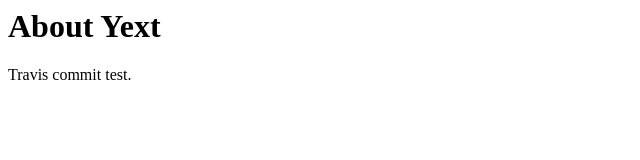
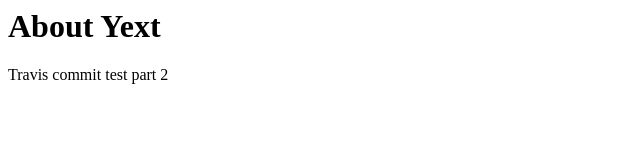
Before and after one commit to travispinnick/sites-starter, a plain HTML site: page pages/about-us.html in a window 1280 px wide. Shown: the full height of the page, 0-640 px from the left. Drawn offline with Linux system fonts and the light colour scheme.

Commit message:
Update about-us.html

```diff
--- a/pages/about-us.html
+++ b/pages/about-us.html
@@ -3,5 +3,5 @@
 <body>
     <h1> About Yext </h1>
 
-    <div>Travis commit test.</div>
+    <div>Travis commit test part 2</div>
 </body>
```
